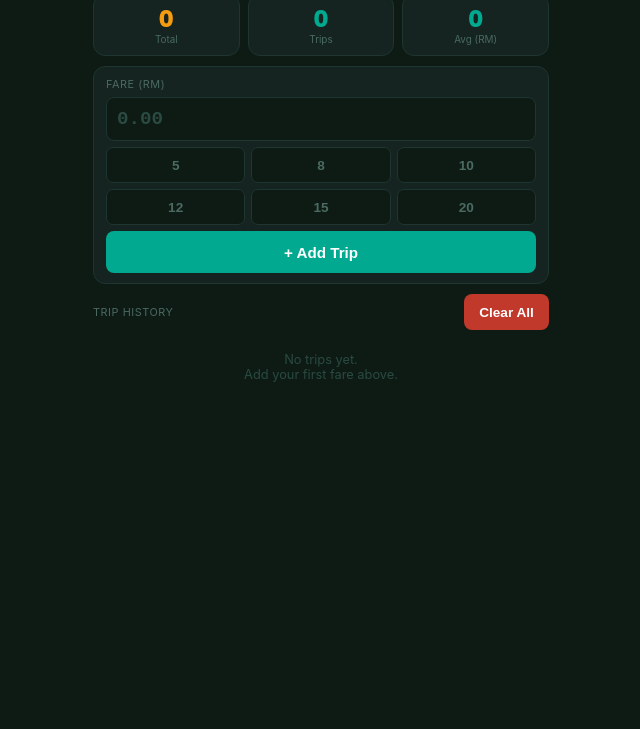
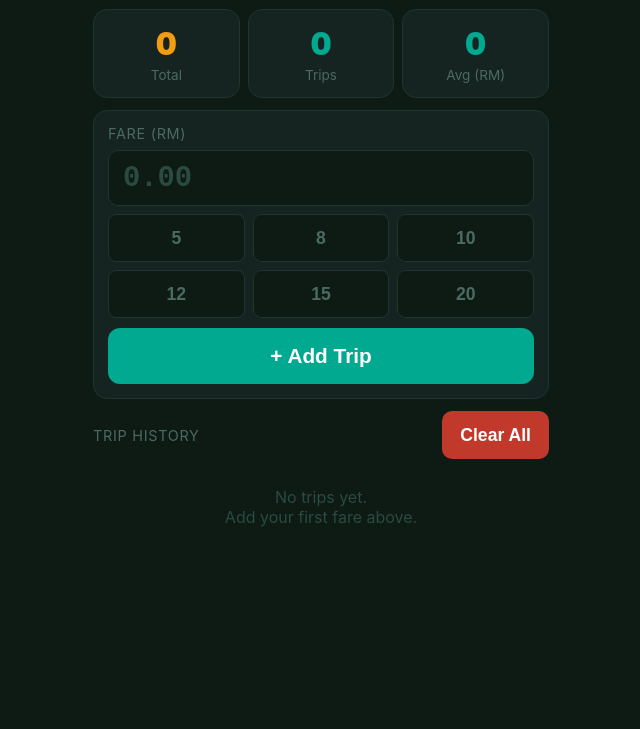
Before and after one commit to maxmgleong/grab-logger, a plain HTML site: page index.html in a window 1280 px wide. Shown: the part 71-800 px from the top of the page, without its empty margins (319-959 px from the left). Drawn offline with Linux system fonts and the light colour scheme.

Commit message:
Large font mode for elderly users

```diff
--- a/style.css
+++ b/style.css
@@ -25,16 +25,16 @@ body {
 /* Header */
 .header {
   text-align: center;
-  margin-bottom: 10px;
+  margin-bottom: 12px;
 }
 .header-logo {
-  font-size: 1.5em;
+  font-size: 2em;
   font-weight: 900;
   color: var(--grab-green);
   letter-spacing: 0.05em;
 }
 .header-sub {
-  font-size: 0.7em;
+  font-size: 0.9em;
   color: var(--muted);
 }
 
@@ -43,40 +43,40 @@ body {
   display: grid;
   grid-template-columns: 1fr 1fr 1fr;
   gap: 8px;
-  margin-bottom: 10px;
+  margin-bottom: 12px;
 }
 .sum-card {
   background: var(--grab-card);
   border: 1px solid var(--grab-border);
-  border-radius: 12px;
-  padding: 10px 6px;
+  border-radius: 14px;
+  padding: 14px 8px;
   text-align: center;
 }
 .sum-num {
-  font-size: 1.4em;
+  font-size: 2em;
   font-weight: 900;
   color: var(--grab-green);
   font-variant-numeric: tabular-nums;
 }
 .sum-num.yellow { color: var(--orange); }
 .sum-label {
-  font-size: 0.62em;
+  font-size: 0.85em;
   color: var(--muted);
-  margin-top: 1px;
+  margin-top: 4px;
 }
 
 /* Fare input */
 .input-section {
   background: var(--grab-card);
   border: 1px solid var(--grab-border);
-  border-radius: 12px;
-  padding: 10px 12px;
-  margin-bottom: 10px;
+  border-radius: 14px;
+  padding: 14px 14px;
+  margin-bottom: 12px;
 }
 .input-label {
-  font-size: 0.68em;
+  font-size: 0.9em;
   color: var(--muted);
-  margin-bottom: 6px;
+  margin-bottom: 8px;
   text-transform: uppercase;
   letter-spacing: 0.05em;
 }
@@ -86,7 +86,7 @@ body {
   align-items: center;
 }
 .currency {
-  font-size: 1em;
+  font-size: 1.3em;
   color: var(--muted);
   font-weight: bold;
   min-width: 26px;
@@ -95,52 +95,52 @@ body {
   flex: 1;
   background: var(--grab-dark);
   border: 1px solid var(--grab-border);
-  border-radius: 8px;
+  border-radius: 10px;
   color: var(--text);
-  font-size: 1.2em;
+  font-size: 1.8em;
   font-weight: bold;
-  padding: 8px 10px;
+  padding: 10px 14px;
   font-family: 'Courier New', monospace;
   outline: none;
-  min-height: 44px;
-  max-height: 44px;
+  min-height: 56px;
+  max-height: 56px;
 }
 .fare-input:focus { border-color: var(--grab-green); }
 .fare-input::placeholder { color: #2a4a42; }
 
 .add-btn {
   width: 100%;
-  padding: 10px;
-  margin-top: 6px;
+  padding: 16px;
+  margin-top: 10px;
   background: var(--grab-green);
   color: #fff;
   border: none;
-  border-radius: 8px;
-  font-size: 0.95em;
+  border-radius: 12px;
+  font-size: 1.3em;
   font-weight: bold;
   cursor: pointer;
-  min-height: 42px;
+  min-height: 56px;
 }
 .add-btn:active { background: #00c4a7; transform: scale(0.98); }
 
 /* Quick buttons - 3 per row */
 .quick-row {
   display: flex;
-  gap: 6px;
-  margin-top: 6px;
+  gap: 8px;
+  margin-top: 8px;
 }
 .quick-row:nth-child(5) { margin-top: 0; }
 .quick-btn {
   flex: 1;
-  padding: 7px 2px;
+  padding: 10px 2px;
   background: var(--grab-dark);
   border: 1px solid var(--grab-border);
-  border-radius: 7px;
+  border-radius: 8px;
   color: var(--muted);
-  font-size: 0.85em;
+  font-size: 1.1em;
   font-weight: bold;
   cursor: pointer;
-  min-height: 36px;
+  min-height: 48px;
 }
 .quick-btn:active { background: var(--grab-border); }
 
@@ -149,32 +149,32 @@ body {
   display: flex;
   justify-content: space-between;
   align-items: center;
-  margin-bottom: 6px;
+  margin-bottom: 8px;
 }
 .trip-list-title {
-  font-size: 0.68em;
+  font-size: 0.9em;
   color: var(--muted);
   text-transform: uppercase;
   letter-spacing: 0.05em;
 }
 .clear-all-btn {
-  font-size: 0.85em;
+  font-size: 1.1em;
   font-weight: bold;
   color: #fff;
   background: var(--red);
   border: none;
-  border-radius: 8px;
-  padding: 8px 14px;
+  border-radius: 10px;
+  padding: 10px 18px;
   cursor: pointer;
-  min-height: 36px;
-  min-width: 85px;
+  min-height: 48px;
+  min-width: 100px;
 }
 .clear-all-btn:active { background: #e74c3c; }
 
 /* Trip list */
 .trip-list {
   list-style: none;
-  max-height: 40vh;
+  max-height: 38vh;
   overflow-y: auto;
 }
 .trip-list::-webkit-scrollbar { width: 3px; }
@@ -186,36 +186,36 @@ body {
   justify-content: space-between;
   background: var(--grab-card);
   border: 1px solid var(--grab-border);
-  border-radius: 8px;
-  padding: 8px 10px;
-  margin-bottom: 5px;
+  border-radius: 10px;
+  padding: 12px 14px;
+  margin-bottom: 6px;
   animation: slideIn 0.15s ease;
 }
 @keyframes slideIn {
   from { opacity: 0; transform: translateY(-6px); }
   to { opacity: 1; transform: translateY(0); }
 }
-.trip-num { font-size: 0.7em; color: var(--muted); min-width: 26px; }
-.trip-fare { flex: 1; font-size: 1em; font-weight: bold; font-family: 'Courier New', monospace; text-align: center; }
-.trip-time { font-size: 0.65em; color: #3a5a52; min-width: 44px; text-align: right; }
+.trip-num { font-size: 0.95em; color: var(--muted); min-width: 30px; }
+.trip-fare { flex: 1; font-size: 1.3em; font-weight: bold; font-family: 'Courier New', monospace; text-align: center; }
+.trip-time { font-size: 0.85em; color: #3a5a52; min-width: 50px; text-align: right; }
 .trip-del {
   background: transparent;
   border: none;
   color: #3a2a2a;
-  font-size: 1em;
+  font-size: 1.2em;
   cursor: pointer;
-  padding: 2px 4px;
-  margin-left: 4px;
-  min-width: 28px;
-  min-height: 28px;
+  padding: 4px 8px;
+  margin-left: 6px;
+  min-width: 36px;
+  min-height: 36px;
 }
 .trip-del:active { color: var(--red); }
 
 .empty-state {
   text-align: center;
   color: #2a4a42;
-  font-size: 0.8em;
-  padding: 16px 0;
+  font-size: 1em;
+  padding: 20px 0;
 }
 
 /* Install banner */
@@ -225,8 +225,8 @@ body {
   background: var(--grab-green);
   color: #fff;
   text-align: center;
-  padding: 10px;
-  font-size: 0.82em;
+  padding: 12px;
+  font-size: 1em;
   display: none;
   cursor: pointer;
   z-index: 50;
```
